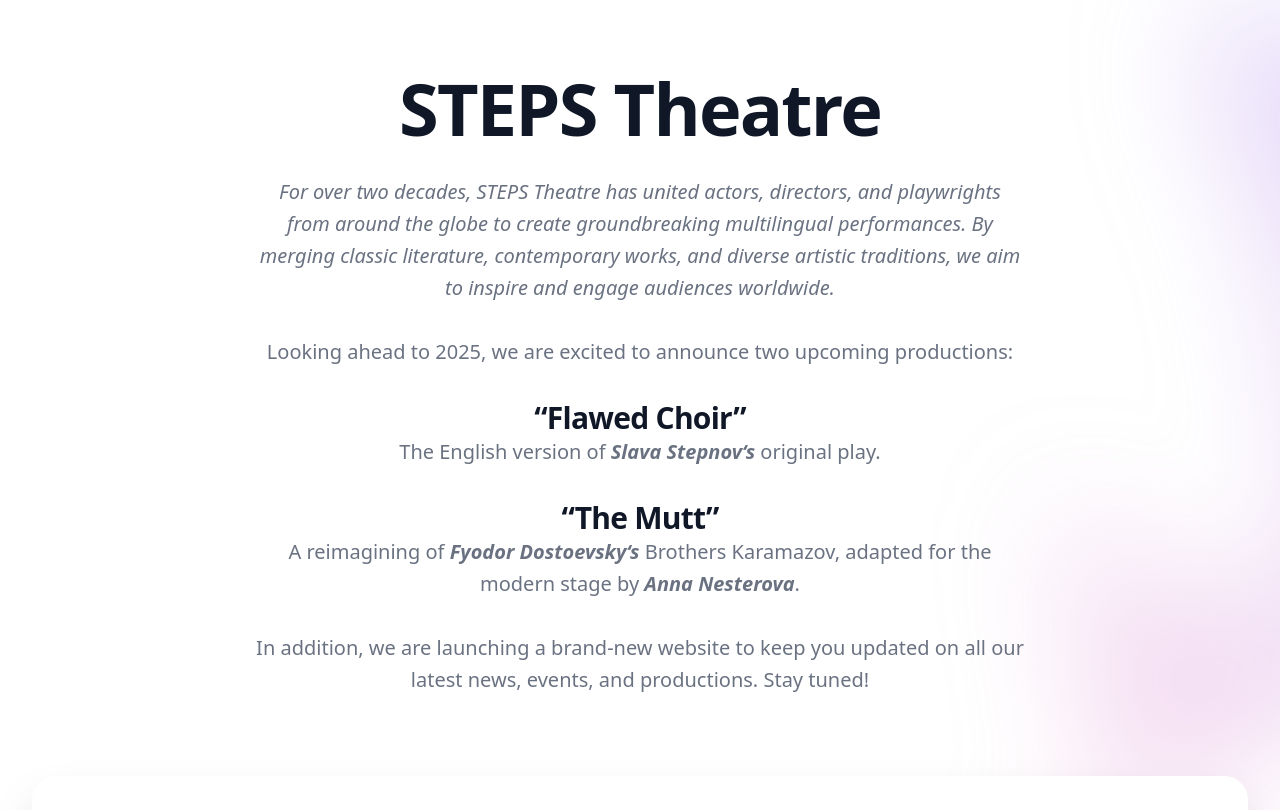
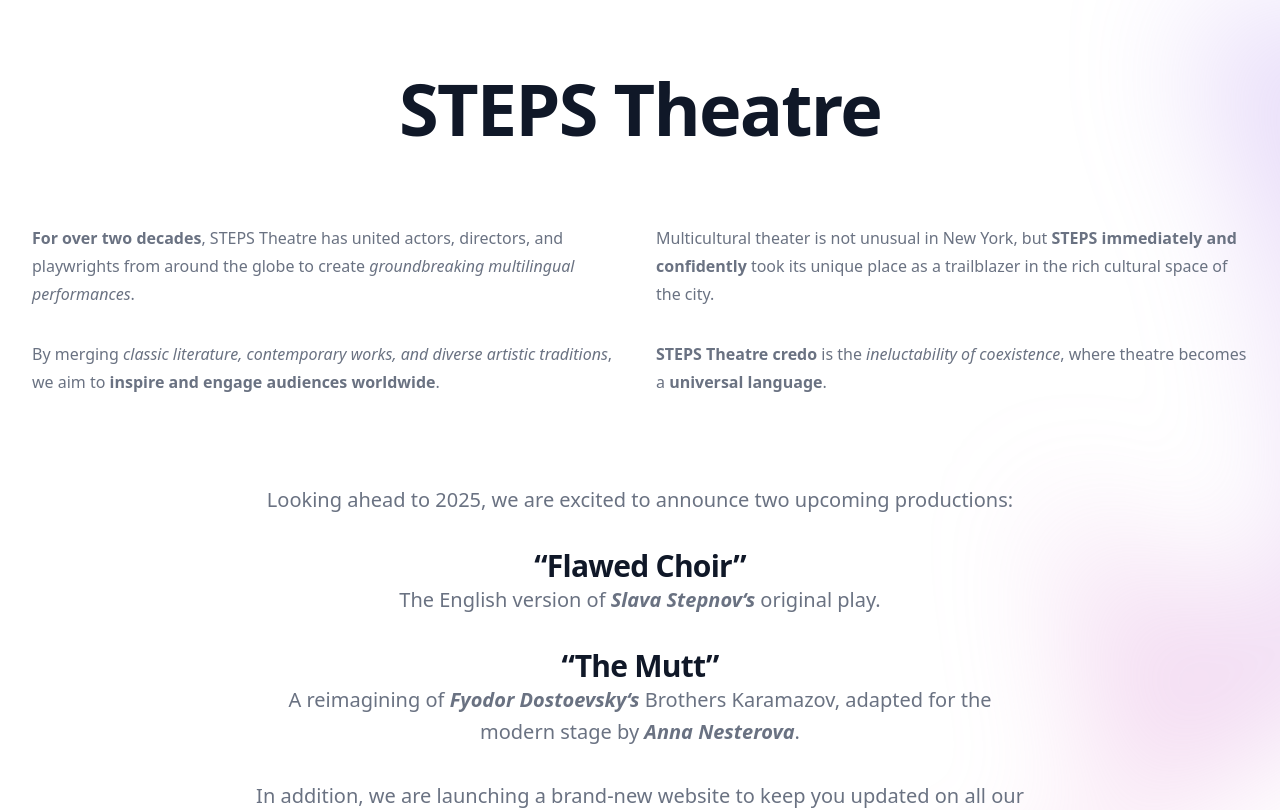
Before and after one commit to stepstheatre/stepstheatre-website, a Next.js app: page / in a window 1280 px wide. Shown: the top 810 px of the page. Built offline with nearby package versions, Linux system fonts and the light colour scheme.

Commit message:
Update text

```diff
--- a/src/app/page.tsx
+++ b/src/app/page.tsx
@@ -86,13 +86,45 @@ export default function Home() {
             <h1 className="text-5xl font-semibold tracking-tight text-gray-900 sm:text-7xl">
               STEPS Theatre
             </h1>
-            <p className="mt-8 text-lg font-medium italic text-pretty text-gray-500 sm:text-xl/8">
-              For over two decades, STEPS Theatre has united actors, directors,
-              and playwrights from around the globe to create groundbreaking
-              multilingual performances. By merging classic literature,
-              contemporary works, and diverse artistic traditions, we aim to
-              inspire and engage audiences worldwide.
-            </p>
+          </div>
+        </div>
+
+        <div className="mx-auto mt-20 max-w-7xl px-6 lg:px-8">
+          <div className="mx-auto max-w-2xl lg:mx-0 lg:max-w-none">
+            <div className="grid max-w-xl grid-cols-1 gap-8 text-base/7 text-gray-500 lg:max-w-none lg:grid-cols-2">
+              <div>
+                <p>
+                  <b>For over two decades</b>, STEPS Theatre has united actors,
+                  directors, and playwrights from around the globe to create{" "}
+                  <i>groundbreaking multilingual performances</i>.
+                </p>
+                <p className="mt-8">
+                  By merging{" "}
+                  <i>
+                    classic literature, contemporary works, and diverse artistic
+                    traditions
+                  </i>
+                  , we aim to <b>inspire and engage audiences worldwide</b>.
+                </p>
+              </div>
+              <div>
+                <p>
+                  Multicultural theater is not unusual in New York, but{" "}
+                  <b>STEPS immediately and confidently</b> took its unique place
+                  as a trailblazer in the rich cultural space of the city.
+                </p>
+                <p className="mt-8">
+                  <b>STEPS Theatre credo</b> is the{" "}
+                  <i>ineluctability of coexistence</i>, where theatre becomes a{" "}
+                  <b>universal language</b>.
+                </p>
+              </div>
+            </div>
+          </div>
+        </div>
+
+        <div className="px-6 pt-4 lg:px-8">
+          <div className="mx-auto max-w-3xl pt-12 text-center sm:pt-10">
             <p className="mt-8 text-lg font-medium text-pretty text-gray-500 sm:text-xl/8">
               Looking ahead to 2025, we are excited to announce two upcoming
               productions:
```
